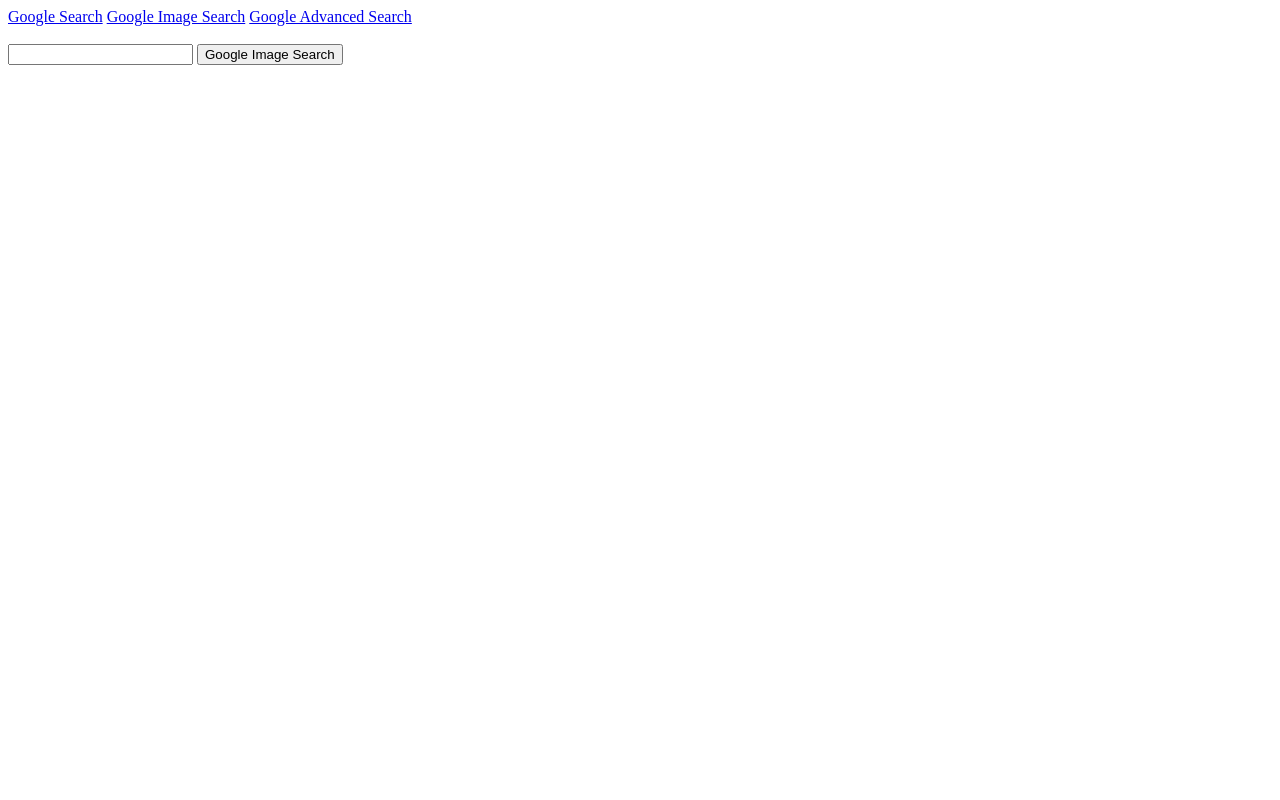
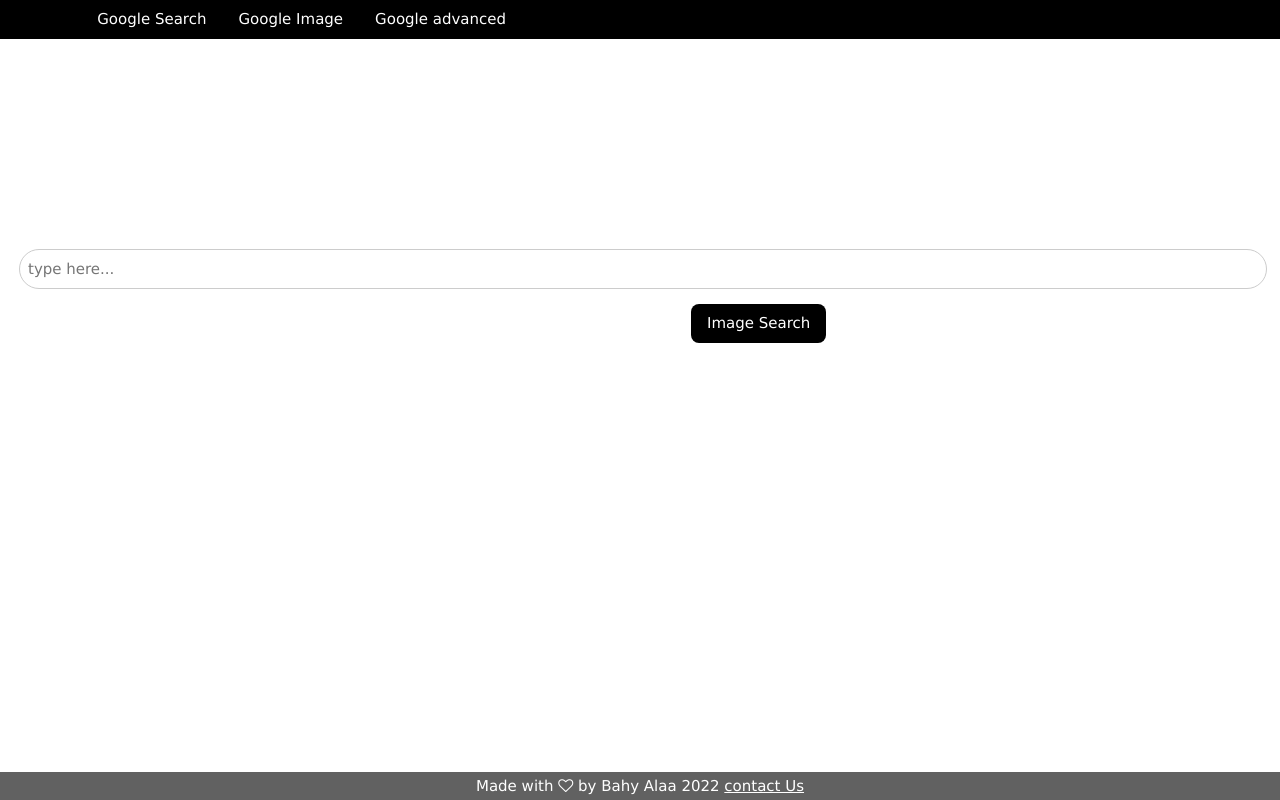
Before and after one commit to BahyAllaAllam/Google-Search, a plain HTML site: page image.html in a window 1280 px wide. Drawn offline with nearby package versions, Linux system fonts and the light colour scheme.

Commit message:
Modify advanced, image, index and style

```diff
--- a/image.html
+++ b/image.html
@@ -1,20 +1,49 @@
 <!DOCTYPE html>
 <html lang="en">
     <head>
+        <!-- Required meta tags -->
+        <meta charset="utf-8">
+        <meta name="viewport" content="width=device-width, initial-scale=1">
+
+        <!--CSS style-->
+        <link rel="stylesheet" href="style.css">
+        <!-- Bootstrap CSS -->
+        <link href="https://cdn.jsdelivr.net/npm/bootstrap@5.1.3/dist/css/bootstrap.min.css" rel="stylesheet" integrity="sha384-1BmE4kWBq78iYhFldvKuhfTAU6auU8tT94WrHftjDbrCEXSU1oBoqyl2QvZ6jIW3" crossorigin="anonymous">
+        <!--W3 CSS-->
+        <link rel="stylesheet" href="https://www.w3schools.com/w3css/4/w3.css">
+        <link rel="stylesheet" href="https://cdnjs.cloudflare.com/ajax/libs/font-awesome/4.7.0/css/font-awesome.min.css">
+
         <title>Search</title>
     </head>
     <body>
-        <nav>
-            <a href="index.html">Google Search</a>
-            <a href="image.html">Google Image Search</a>
-            <a href="advanced.html">Google Advanced Search</a>
-
+        <nav class="w3-bar w3-black">
+            <div class="container">
+                <a class="w3-bar-item w3-button w3-mobile" href="index.html">Google Search</a>
+                <a class="w3-bar-item w3-button w3-mobile" href="image.html">Google Image</a>
+                <a class="w3-bar-item w3-button w3-mobile" href="advanced.html">Google advanced</a>
+            </div>
         </nav>
-        <br>
 
         <form method="get" action="https://images.google.com.eg/images">
-            <input type="text" name="q">
-            <input type="submit" value="Google Image Search">
+            <div class="w3-container">
+                <div style="margin-top: 14rem; margin-bottom: 1rem;">
+                    <input class="w3-input w3-border w3-round-xxlarge"  type="text" name="q" placeholder="type here..." >
+                </div>
+                <div class="input-submit" id="submit">
+                    <input class="w3-button w3-black w3-round-large" type="submit" value="Image Search" formtarget="_blank">
+                </div>
+            </div>
         </form>
+
+        <footer class="w3-dark-grey fixed-bottom ">
+            <div class="container" id="footer">
+                <h7 class="w3-bar-item w3-mobile ">Made with <i class="fa fa-heart-o" aria-hidden="true"></i> by Bahy Alaa 2022
+                    <a href="https://bahyalaa321.pythonanywhere.com/contact-us/" target="_blank">
+                    contact Us
+                    </a>
+                </h7>
+            </div>
+        </footer>
+
     </body>
 </html>
--- a/style.css
+++ b/style.css
@@ -24,4 +24,10 @@
 #footer{
     display: flex;
     justify-content:center;
+    padding: 3px;
 }
+.w3-border {
+    width: 50%;
+    padding: 2px;
+    margin: 3px;
+}
```
Also changed, not shown: advanced.html (+39 -12 lines), index.html (+3 -3 lines).
